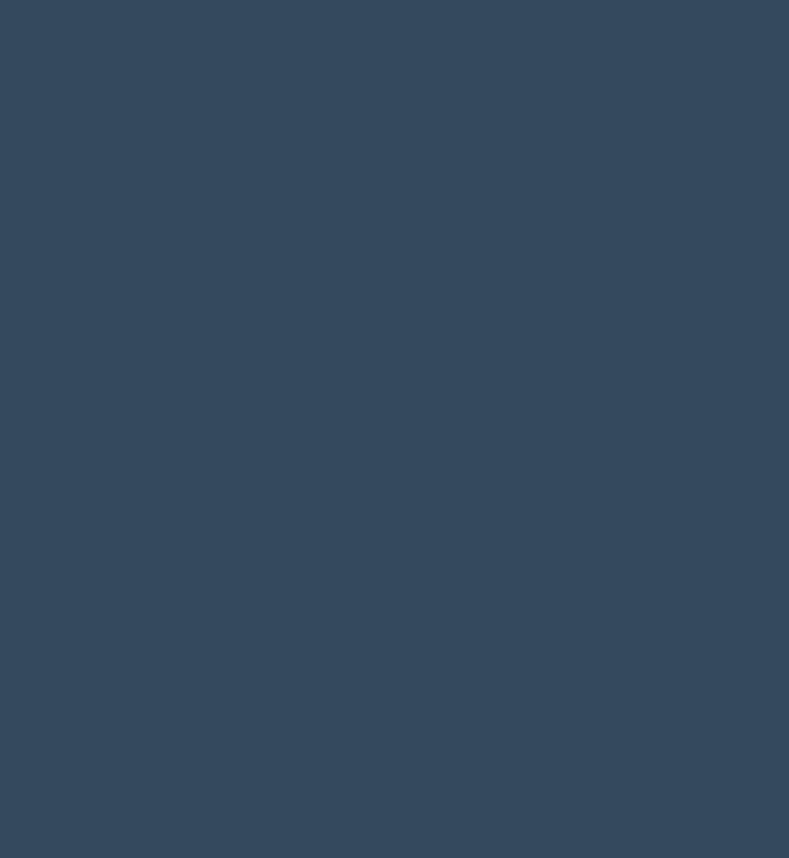
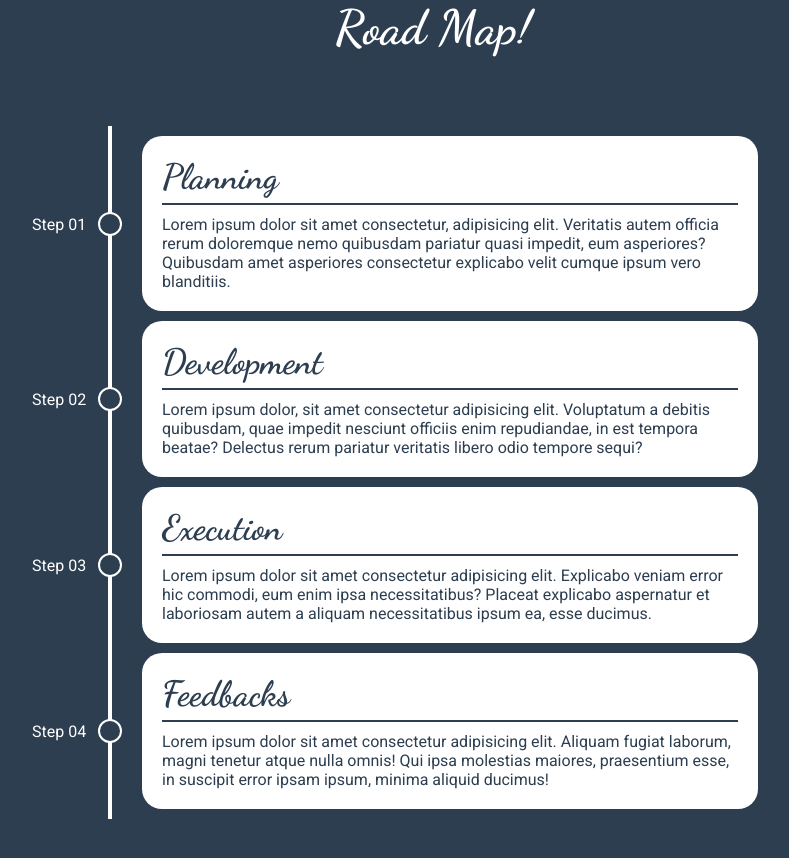
Before and after one commit to wahsandaruwan/dunking_ducks_website, a React (Create React App) app: page / in a window 1280 px wide. Shown: the part 1860-2718 px from the top of the page, without its empty margins (207-996 px from the left). Before the commit the page ends 1809 px from the top, so only its background shows below. Built offline with nearby package versions, Linux system fonts and the light colour scheme.

Commit message:
Roadmap section done

```diff
--- a/src/App.js
+++ b/src/App.js
@@ -1,6 +1,7 @@
 import About from "./Components/About";
 import Hero from "./Components/Hero";
 import NavBar from "./Components/NavBar"
+import RoadMap from "./Components/RoadMap";
 
 const App = () => {
   return (
@@ -8,6 +9,7 @@ const App = () => {
       <NavBar />
       <Hero />
       <About />
+      <RoadMap />
     </>
   )
 }
--- a/src/Components/Hero.js
+++ b/src/Components/Hero.js
@@ -1,11 +1,12 @@
 import heroImage from "../images/hero-img.gif"
+import LargeButton from "./LargeButton"
 
 const Hero = () => {
     return (
         <>
             <div className="section hero-section">
                 <div className="hero-sub-content">
-                    <a href="#" className="btn-discord">Join Discord</a>
+                    <LargeButton clsName="hero-btn" btnTxt="Join Discord" btnUrl="https://discordapp.com" />
                 </div>
                 <div className="hero-main-content">
                     <div className="hero-img">
@@ -16,7 +17,7 @@ const Hero = () => {
                     </h1>
                 </div>
                 <div className="hero-sub-content">
-                    <a href="#" className="btn-start">More Details</a>
+                    <LargeButton clsName="hero-btn" btnTxt="More Details" btnUrl="https://discordapp.com" />
                 </div>
             </div>
         </>
--- /dev/null
+++ b/src/Components/LargeButton.js
@@ -0,0 +1,9 @@
+const LargeButton = ({ clsName, btnTxt, btnUrl }) => {
+    return (
+        <>
+            <a className={clsName} href={btnUrl}>{btnTxt}</a>
+        </>
+    )
+}
+
+export default LargeButton
--- a/src/Components/RoadMap.js
+++ b/src/Components/RoadMap.js
@@ -1,7 +1,31 @@
+import Step from "./Step"
+
 const RoadMap = () => {
     return (
         <>
-
+            <div className="section roadmap-section">
+                <h1 className="section-title">
+                    Road Map!
+                </h1>
+                <div className="roadmap-content">
+                    <div className="event">
+                        <p className="step-no">Step 01</p>
+                        <Step stepName="Planning" stepDetails="Lorem ipsum dolor sit amet consectetur, adipisicing elit. Veritatis autem officia rerum doloremque nemo quibusdam pariatur quasi impedit, eum asperiores? Quibusdam amet asperiores consectetur explicabo velit cumque ipsum vero blanditiis." />
+                    </div>
+                    <div className="event">
+                        <p className="step-no">Step 02</p>
+                        <Step stepName="Development" stepDetails="Lorem ipsum dolor, sit amet consectetur adipisicing elit. Voluptatum a debitis quibusdam, quae impedit nesciunt officiis enim repudiandae, in est tempora beatae? Delectus rerum pariatur veritatis libero odio tempore sequi?" />
+                    </div>
+                    <div className="event">
+                        <p className="step-no">Step 03</p>
+                        <Step stepName="Execution" stepDetails="Lorem ipsum dolor sit amet consectetur adipisicing elit. Explicabo veniam error hic commodi, eum enim ipsa necessitatibus? Placeat explicabo aspernatur et laboriosam autem a aliquam necessitatibus ipsum ea, esse ducimus." />
+                    </div>
+                    <div className="event">
+                        <p className="step-no">Step 04</p>
+                        <Step stepName="Feedbacks" stepDetails="Lorem ipsum dolor sit amet consectetur adipisicing elit. Aliquam fugiat laborum, magni tenetur atque nulla omnis! Qui ipsa molestias maiores, praesentium esse, in suscipit error ipsam ipsum, minima aliquid ducimus!" />
+                    </div>
+                </div>
+            </div>
         </>
     )
 }
--- /dev/null
+++ b/src/Components/Step.js
@@ -0,0 +1,12 @@
+const Step = ({ stepName, stepDetails }) => {
+    return (
+        <>
+            <div className="step-content">
+                <h2 className="step-name">{stepName}</h2>
+                <p className="step-details">{stepDetails}</p>
+            </div>
+        </>
+    )
+}
+
+export default Step
--- a/src/index.css
+++ b/src/index.css
@@ -137,7 +137,7 @@ a{
 }
 
 /* ------Hero Sub Content------ */
-.hero-section .hero-sub-content > a{
+.hero-section .hero-sub-content .hero-btn{
   background-color: #ffffff;
   color: #34495e;
   border: 2px solid #ffffff;
@@ -147,7 +147,7 @@ a{
   transition: all 0.3s ease-in;
 }
 
-.hero-section .hero-sub-content > a:hover{
+.hero-section .hero-sub-content .hero-btn:hover{
   background-color: transparent;
   color: #ffffff;
 }
@@ -203,7 +203,7 @@ a{
   text-align: justify;
   flex-basis: 50%;
   background-color: #ffffff;
-  color: #34495e;
+  color: #2c3e50;
   padding: 30px;
   margin: 0 20px;
   border-radius: 20px;
@@ -213,3 +213,75 @@ a{
 .about-section .about-content .about-txt:hover{
   transform: rotateZ(5deg);
 }
+
+/* -------------Road Map Section------------- */
+.roadmap-section {
+  background-color: #2c3e50;
+  flex-direction: column;
+}
+
+.roadmap-section .section-title {
+  text-align: center;
+  color: #ffffff;
+  font-size: 3rem;
+  font-family: 'Dancing Script';
+  margin-bottom: 70px;
+}
+
+.roadmap-section .roadmap-content{
+  max-width: 650px;
+  border-left: 4px solid #ffffff;
+  padding-left: 30px;
+}
+
+.roadmap-section .roadmap-content .event{
+  position: relative;
+  margin: 10px 0;
+}
+
+.roadmap-section .roadmap-content .event::before{
+  content: "";
+  position: absolute;
+  width: 20px;
+  height: 20px;
+  border: 2px solid #ffffff;
+  border-radius: 50%;
+  background-color: #2c3e50;
+  left: -44px;
+  top: 50%;
+  transform: translateY(-50%);
+  transition: all 0.3s ease-in;
+}
+
+.roadmap-section .roadmap-content .event:hover::before{
+  background-color: #ffffff;
+}
+
+.roadmap-section .roadmap-content .event .step-no{
+  position: absolute;
+  left: -110px;
+  color: #ffffff;
+  font-size: 1rem;
+  top: 50%;
+  transform: translateY(-50%);
+}
+
+.roadmap-section .roadmap-content .event .step-content{
+  background-color: #ffffff;
+  border-radius: 20px;
+  padding: 20px;
+}
+
+.roadmap-section .roadmap-content .event .step-content .step-name{
+  font-size: 2.2rem;
+  font-family: 'Dancing Script';
+  margin-bottom: 10px;
+  color: #2c3e50;
+  padding-bottom: 5px;
+  border-bottom: 2px solid #2c3e50;
+}
+
+.roadmap-section .roadmap-content .event .step-content .step-details {
+  font-size: 1rem;
+  color: #2c3e50;
+}
```
